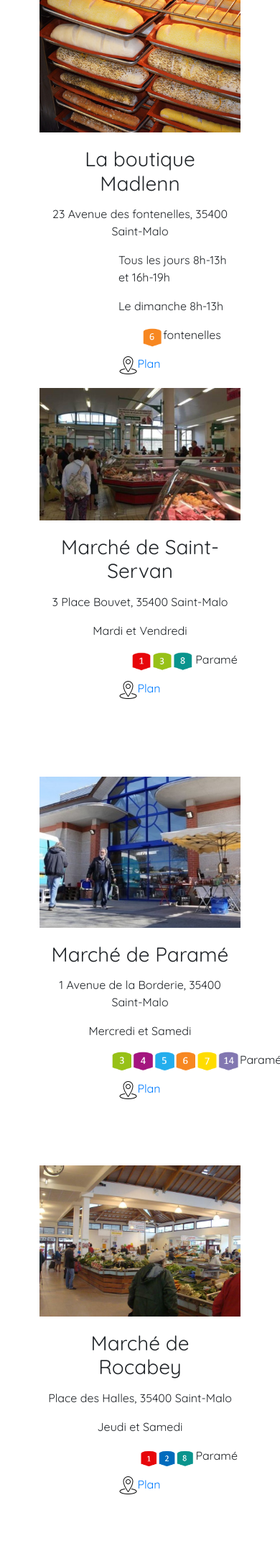
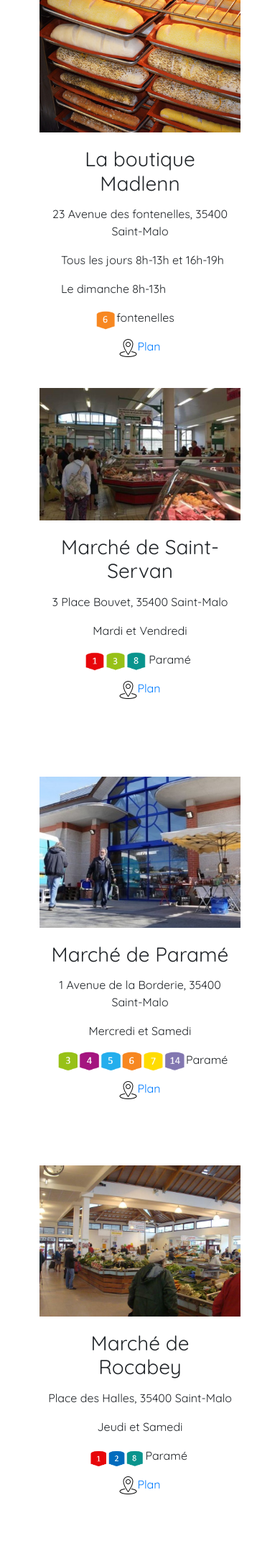
Before and after one commit to solenn6/Madlenn, a PHP site: page /localisation.php in a window 390 px wide. Shown: the part 336-2506 px from the top of the page at 72% size. Run offline with PHP 8.4, Linux system fonts and the light colour scheme.

Commit message:
mise a jour barnav + ligne bus

```diff
--- a/css/style.css
+++ b/css/style.css
@@ -137,7 +140,7 @@ nav, .title{
 }
 .ouvertureBoutique{
     text-align: left;
-    margin-left: 100px;
+    margin-left: 20px;
 }
 .ligneBus{
     display: flex;
@@ -146,6 +149,11 @@ nav, .title{
 .ligneBus img {
     height: 30px;
 }
+#busRocabey{ margin-left: 60px;}
+#busParame{margin-left: 15px}
+#busStServan{margin-left:50px;}
+#busMadlenn{margin-left: 65px;}
+
 #textMaison1, #textMaison2, #textMaison3 {
     font-size: 17px;
 }
--- a/localisation.php
+++ b/localisation.php
@@ -56,8 +56,8 @@
                     <p> 23 Avenue des fontenelles, 35400 Saint-Malo</p>
                     <p class="ouvertureBoutique"> Tous les jours 8h-13h et 16h-19h</p>
                     <p class="ouvertureBoutique"> Le dimanche 8h-13h </p>
-                    <div class="ligneBus">
-                        <img src="img/fontenelles.PNG" style="margin-left: 40px">
+                    <div class="ligneBus" id="busMadlenn">
+                        <img src="img/fontenelles.PNG">
                         <p> fontenelles </p>
                     </div>
                     <a  href="https://www.google.fr/maps/place/23+Avenue+des+Fontenelles,+35400+Saint-Malo/@48.6684153,-1.981902,17z/data=!3m1!4b1!4m5!3m4!1s0x480e82313f11fda7:0xcf617d143af3c2a0!8m2!3d48.6684153!4d-1.9797133"><img src="img/location.png" alt="logo de localisation" name="logo de localisation">Plan </a>
@@ -69,8 +69,8 @@
                     <h3> Marché de Saint-Servan </h3>
                     <p> 3 Place Bouvet, 35400 Saint-Malo</p>
                     <p>Mardi et Vendredi</p>
-                    <div class="ligneBus">
-                        <img src="img/saintServanBus.PNG" style="margin-left: 25px">
+                    <div class="ligneBus" id="busStServan">
+                        <img src="img/saintServanBus.PNG">
                         <p> Paramé </p>
                     </div>
                     <a href="https://www.google.fr/maps/place/3+Place+Bouvet,+35400+Saint-Malo/@48.6377961,-2.0193843,17z/data=!3m1!4b1!4m5!3m4!1s0x480e813f17157371:0x5e357949377a84ff!8m2!3d48.6377961!4d-2.0171956"><img src="img/location.png" alt="logo de localisation" name="logo de localisation">Plan</a>
@@ -82,7 +82,7 @@
                     <h3> Marché de Paramé </h3>
                     <p> 1 Avenue de la Borderie, 35400 Saint-Malo</p>
                     <p> Mercredi et Samedi</p>
-                    <div class="ligneBus">
+                    <div class="ligneBus" id="busParame">
                         <img src="img/parameBus.PNG">
                         <p> Paramé </p>
                     </div>
@@ -95,8 +95,8 @@
                     <h3> Marché de Rocabey  </h3>
                     <p> Place des Halles, 35400 Saint-Malo</p>
                     <p> Jeudi et Samedi </p>
-                    <div class="ligneBus">
-                        <img src="img/rocabeyBus.PNG" style="margin-left: 40px">
+                    <div class="ligneBus" id="busRocabey">
+                        <img src="img/rocabeyBus.PNG">
                         <p> Paramé </p>
                     </div>
                     <a href="https://www.google.fr/maps/place/Rue+des+Halles,+35400+Saint-Malo/@48.6522419,-2.006715,17z/data=!3m1!4b1!4m5!3m4!1s0x480e817aa56c04b5:0xf5dc375df8d64263!8m2!3d48.6522419!4d-2.0045263"> <img src="img/location.png" alt="logo de localisation" name="logo de localisation">Plan</a>
```
Also changed, not shown: other parts of css/style.css (+75 -120 lines), produit.php (+8 -6 lines).
